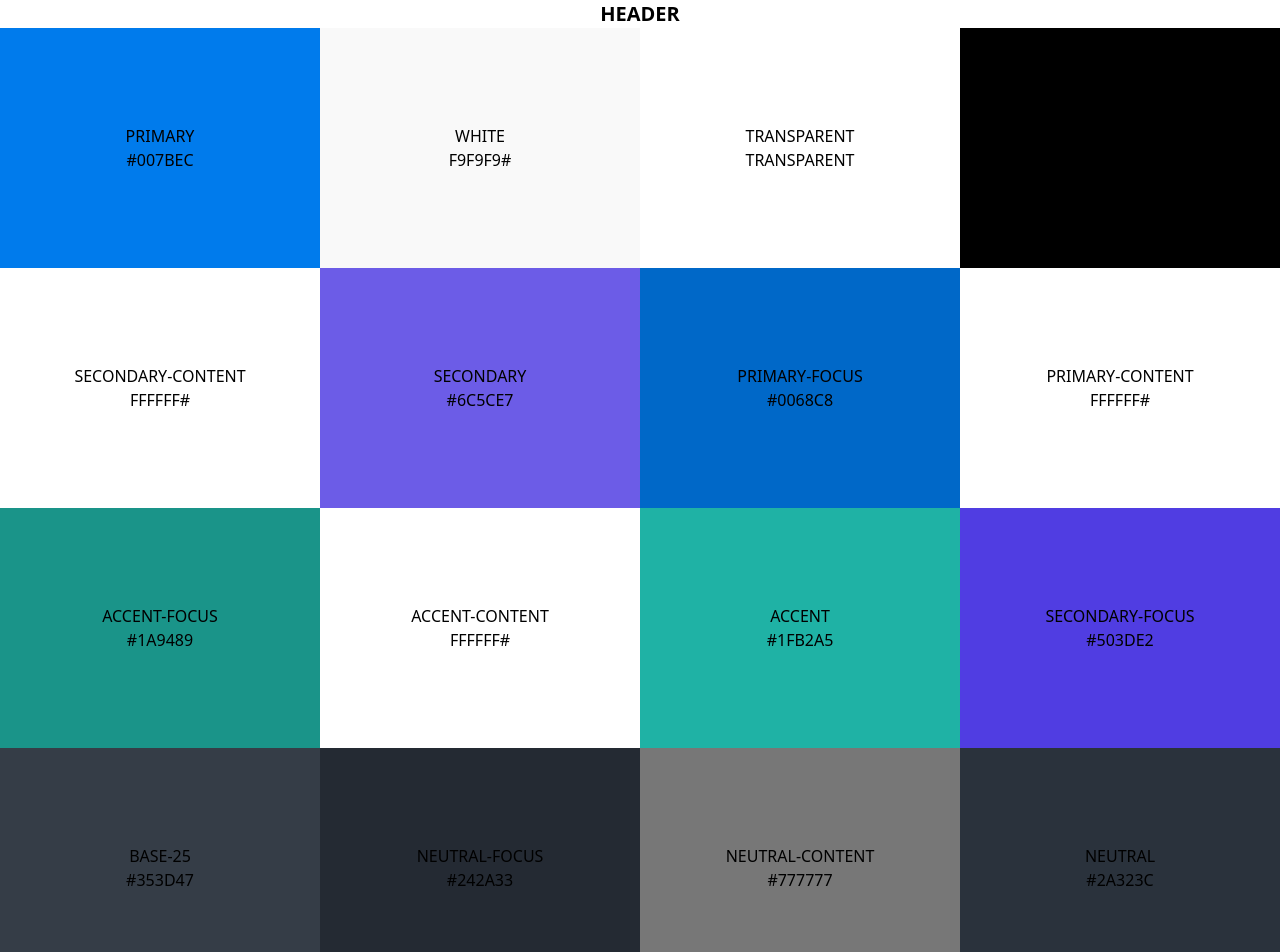
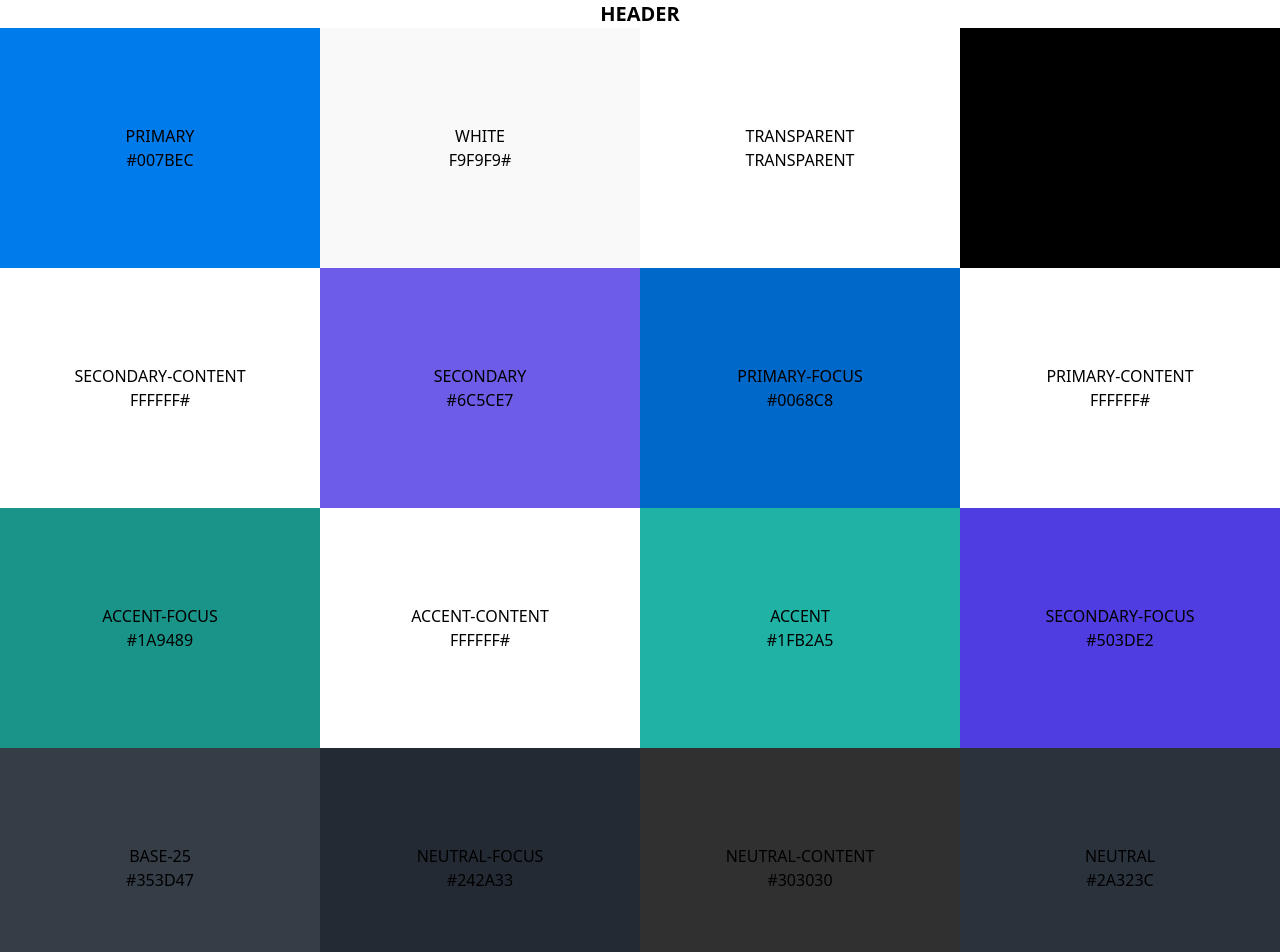
Before and after one commit to itsDonya/classbon, a Next.js app: page / in a window 1280 px wide. Shown: the top 952 px of the page. Built offline with nearby package versions, Linux system fonts and the light colour scheme.

Commit message:
fix: modify tailwind color setup conflict with ts

```diff
--- a/tailwind.config.ts
+++ b/tailwind.config.ts
@@ -7,7 +7,7 @@ extend([mixPlugin]);
 // colord
 const generateDarkenColorFrom = (input: string, percentage = 0.07): string =>
   colord(input).darken(percentage).toHex();
-const generateForegroundColorFrom = (input: string, percentage: 0.8): string =>
+const generateForegroundColorFrom = (input: string, percentage = 0.8): string =>
   colord(input)
     .mix(colord(input).isDark() ? "white" : "black", percentage)
     .toHex();
```
